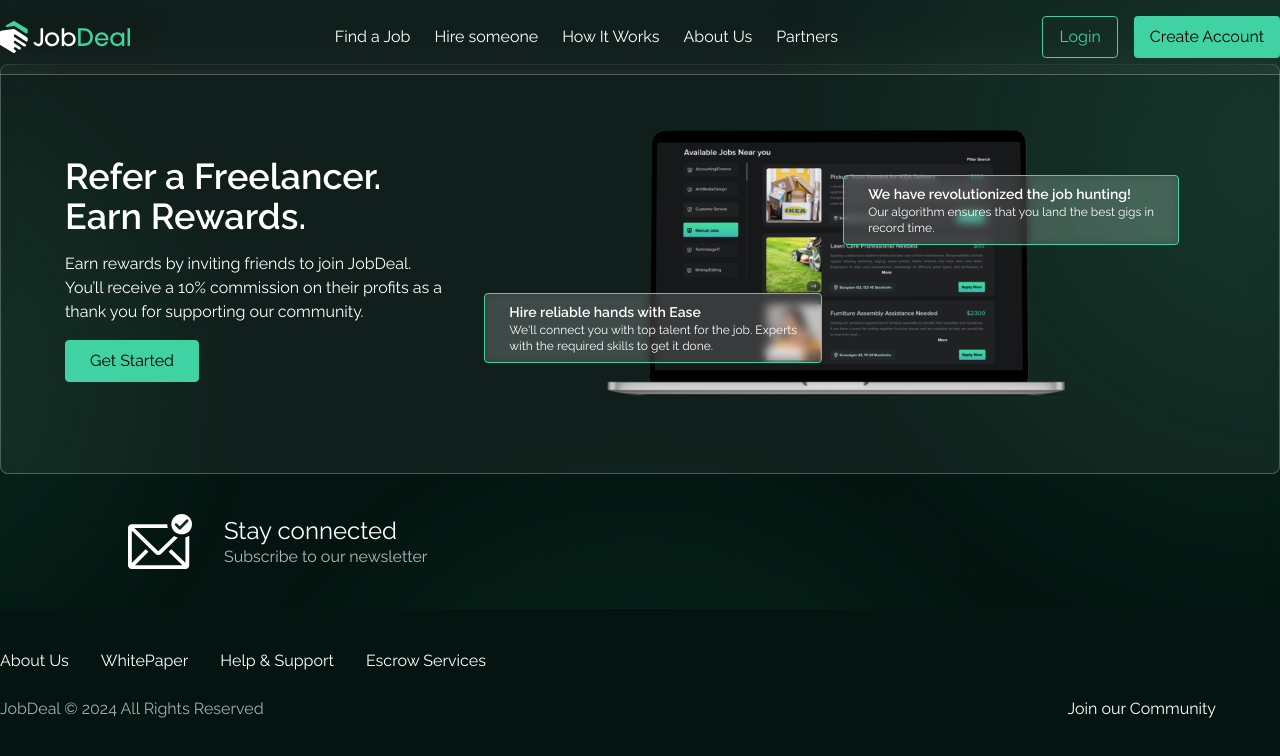
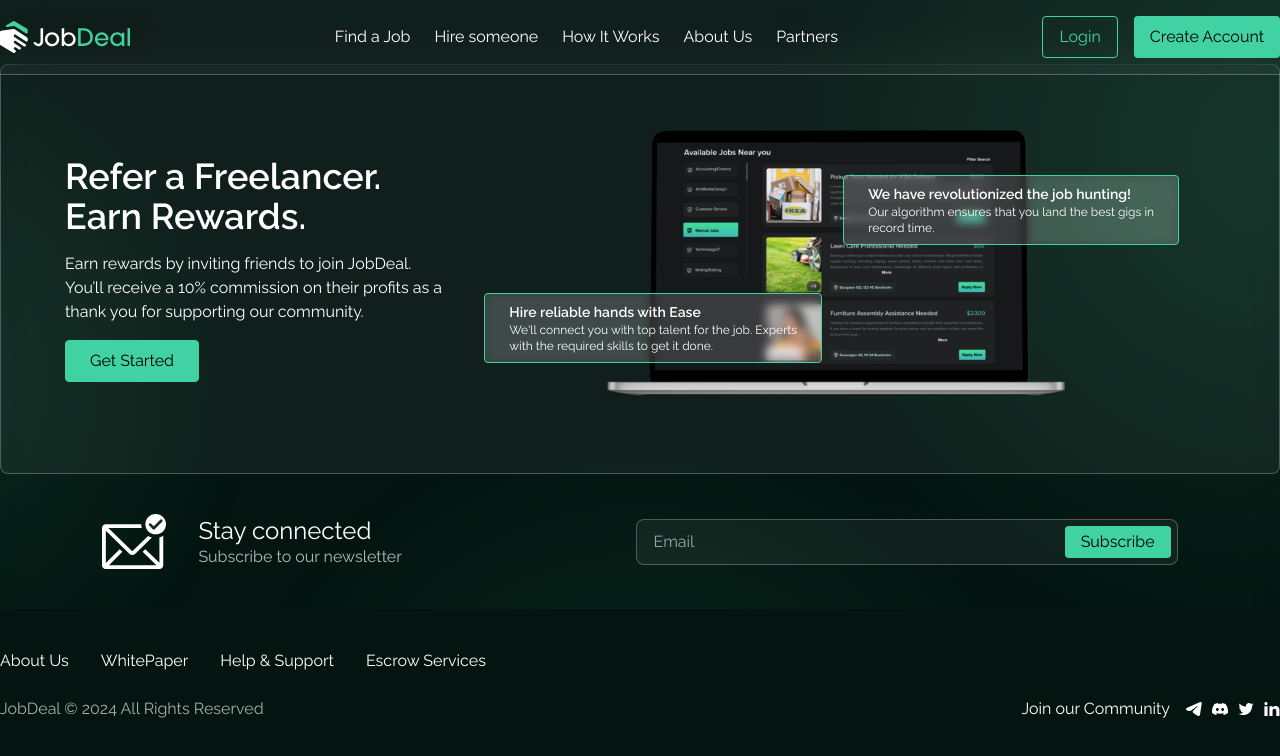
Before and after one commit to zoniibtw/jobdeal-latest, a React (Create React App) app: page /about in a window 1280 px wide. Shown: the top 756 px of the page. Built offline with nearby package versions, Linux system fonts and the light colour scheme.

Commit message:
Footer & MailFooter.tsx
Added the last details.

```diff
--- a/src/components/Footer.tsx
+++ b/src/components/Footer.tsx
@@ -1,4 +1,9 @@
 import React, { useEffect, useState } from "react";
+import Twitter from "../assets/svg/twitter.svg";
+import Telegram from "../assets/svg/telegram.svg";
+import LinkedIn from "../assets/svg/linkedin.svg";
+import Discord from "../assets/svg/discord.svg";
+import { Link } from "react-router-dom";
 
 const Footer = () => {
     const [currentYear, setCurrentYear] = useState(new Date().getFullYear());
@@ -37,21 +42,21 @@ const Footer = () => {
 
                     <div className="flex gap-4">
                         <p className="text-white">Join our Community</p>
-                        <nav className="flex gap-4">
-                            <a href="">
-                                <img src="" alt="" />
+                        <nav className="flex items-center gap-2.5">
+                            <a href="" target="_blank" rel="">
+                                <img className="w-4 h-auto" src={Telegram} alt="" />
                             </a>
 
-                            <a href="">
-                                <img src="" alt="" />
+                            <a href="" target="_blank" rel="">
+                                <img className="w-4 h-auto" src={Discord} alt="" />
                             </a>
 
-                            <a href="">
-                                <img src="" alt="" />
+                            <a href="" target="_blank" rel="">
+                                <img className="w-4 h-auto" src={Twitter} alt="" />
                             </a>
 
-                            <a href="">
-                                <img src="" alt="" />
+                            <a href="" target="_blank" rel="">
+                                <img className="w-4 h-auto" src={LinkedIn} alt="" />
                             </a>
                         </nav>
                     </div>
--- a/src/components/MailFooter.tsx
+++ b/src/components/MailFooter.tsx
@@ -3,8 +3,8 @@ import MailIcon from "../assets/svg/newsletter.svg";
 
 const MailFooter = ({}) => {
     return (
-        <section>
-            <div className="container w-full px-[10%] py-10">
+        <section className="w-full flex flex-col items-center">
+            <div className="container w-full flex items-center px-[8%] py-10">
                 <div className="w-full flex justify-between">
                     <div className="flex items-center gap-8">
                         <img src={MailIcon} className="w-16 hauto" alt="" />
@@ -15,8 +15,14 @@ const MailFooter = ({}) => {
                     </div>
                 </div>
 
-                <div className="">
-
+                <div className="h-full w-full flex justify-end rounded-lg border border-white/25 bg-white/5 py-1.5 px-1.5">
+                    <input
+                        className="bg-transparent w-full px-2.5 py-1"
+                        type="text"
+                        placeholder="Email"
+                        name=""
+                        id="" />
+                    <button className="bg-[#40D2A3] text-black px-4 rounded">Subscribe</button>
                 </div>
             </div>
         </section>
```
